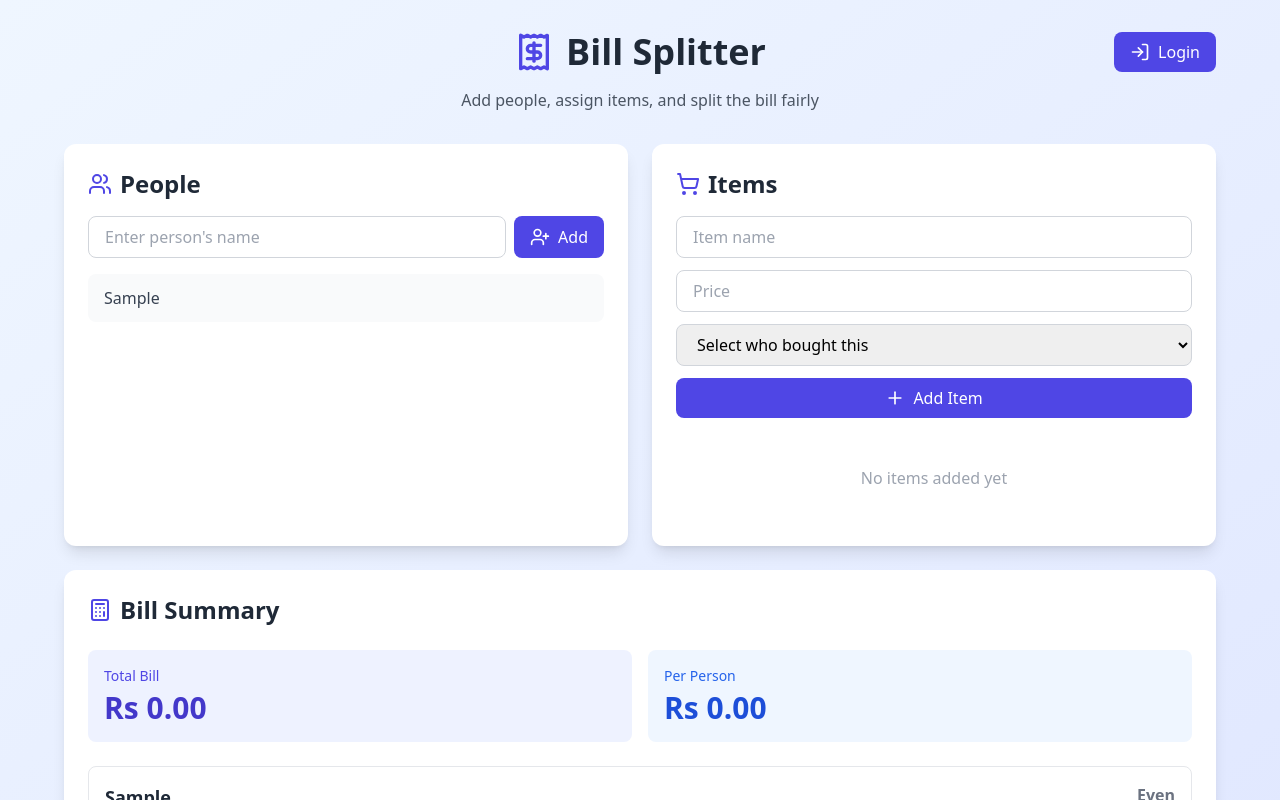
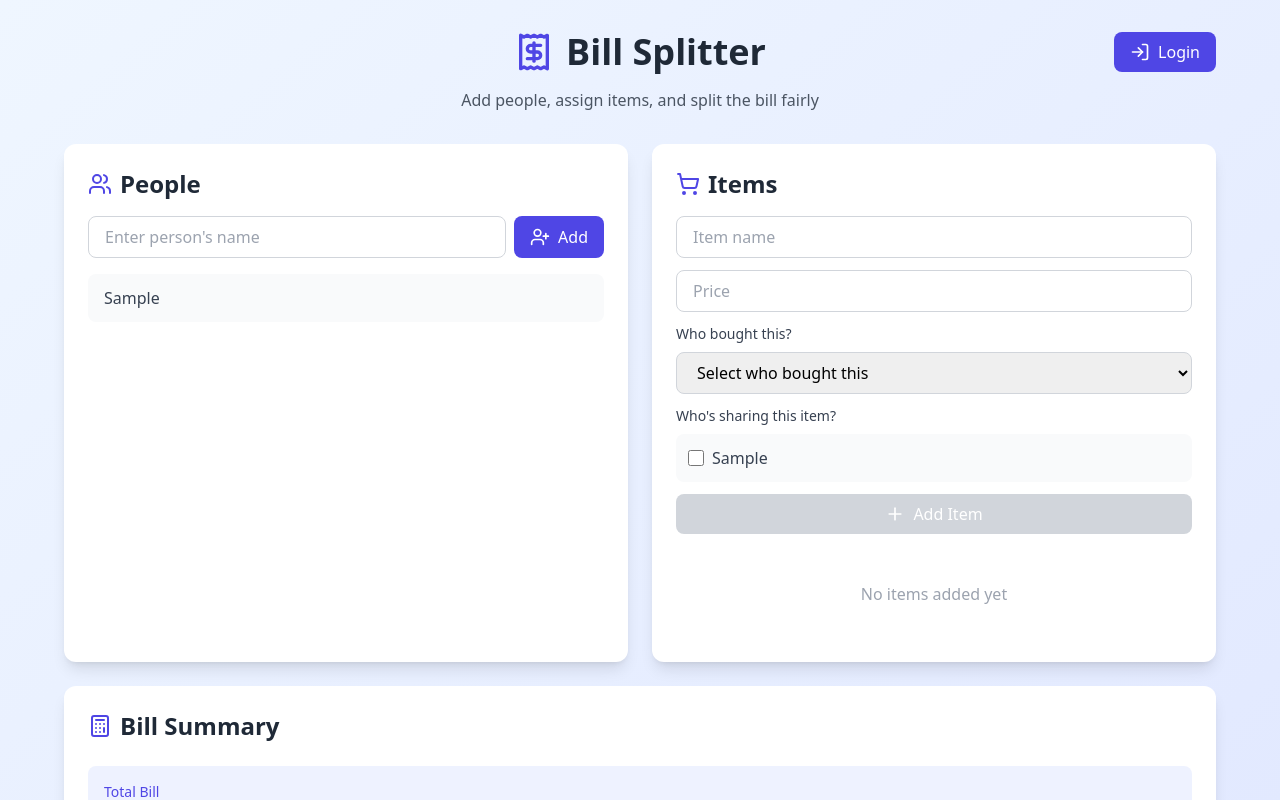
Before and after one commit to abdull435/SplitEasy, a React (Vite) app in the folder frontend/: page / in a window 1280 px wide. Both pictures are taken after typing "Sample" into the empty fields and a click on the button "Add". Shown: the top 800 px of the page. Built offline with nearby package versions, Linux system fonts and the light colour scheme.

Commit message:
Add selective item participation in bill splitting

```diff
--- a/frontend/src/App.jsx
+++ b/frontend/src/App.jsx
@@ -23,12 +23,13 @@ function App() {
     setItems((prev) => prev.filter((item) => item.personId !== id));
   };
 
-  const addItem = (name, price, personId) => {
+  const addItem = (name, price, personId, participants) => {
     const newItem = {
       id: Date.now().toString(),
       name,
       price,
       personId,
+      participants,
     };
     setItems((prev) => [...prev, newItem]);
   };
--- a/frontend/src/components/BillSummary.jsx
+++ b/frontend/src/components/BillSummary.jsx
@@ -9,17 +9,33 @@ export function BillSummary({ people, items }) {
 
   const summary = useMemo(() => {
     const total = items.reduce((sum, item) => sum + item.price, 0);
-    const perPersonShare = people.length > 0 ? total / people.length : 0;
 
+    // Calculate what each person should pay based on items they participate in
     const personSummary = people.map((person) => {
       const personItems = items.filter((item) => item.personId === person.id);
       const totalSpent = personItems.reduce((sum, item) => sum + item.price, 0);
-      const balance = totalSpent - perPersonShare;
+
+      // Calculate how much this person should pay
+      let totalOwes = 0;
+      items.forEach((item) => {
+        if (item.participants && item.participants.length > 0) {
+          // Item has specific participants
+          if (item.participants.includes(person.id)) {
+            totalOwes += item.price / item.participants.length;
+          }
+        } else {
+          // Fallback: if no participants specified, split equally among all people
+          totalOwes += item.price / people.length;
+        }
+      });
+
+      const balance = totalSpent - totalOwes;
 
       return {
         person,
         items: personItems,
         totalSpent,
+        totalOwes,
         balance,
       };
     });
@@ -52,7 +68,6 @@ export function BillSummary({ people, items }) {
 
     return {
       total,
-      perPersonShare,
       personSummary,
       transfers,
     };
@@ -118,28 +133,21 @@ export function BillSummary({ people, items }) {
       </div>
 
       <div ref={shareableRef} className="space-y-6">
-        <div className="grid md:grid-cols-2 gap-4">
-          <div className="bg-indigo-50 rounded-lg p-4">
-            <div className="text-sm text-indigo-600 mb-1">Total Bill</div>
-            <div className="text-3xl font-bold text-indigo-700">
-              Rs {summary.total.toFixed(2)}
-            </div>
-          </div>
-          <div className="bg-blue-50 rounded-lg p-4">
-            <div className="text-sm text-blue-600 mb-1">Per Person</div>
-            <div className="text-3xl font-bold text-blue-700">
-              Rs {summary.perPersonShare.toFixed(2)}
-            </div>
+        <div className="bg-indigo-50 rounded-lg p-4">
+          <div className="text-sm text-indigo-600 mb-1">Total Bill</div>
+          <div className="text-3xl font-bold text-indigo-700">
+            Rs {summary.total.toFixed(2)}
           </div>
         </div>
 
         <div className="space-y-4">
-          {summary.personSummary.map(({ person, items: personItems, totalSpent, balance }) => (
+          {summary.personSummary.map(({ person, items: personItems, totalSpent, totalOwes, balance }) => (
             <div key={person.id} className="border border-gray-200 rounded-lg p-4">
               <div className="flex items-start justify-between mb-3">
                 <div>
                   <h3 className="text-lg font-semibold text-gray-800">{person.name}</h3>
                   <div className="text-sm text-gray-500">Spent: Rs {totalSpent.toFixed(2)}</div>
+                  <div className="text-sm text-gray-500">Should pay: Rs {totalOwes.toFixed(2)}</div>
                 </div>
                 <div className="text-right">
                   {balance > 0.01 ? (
--- a/frontend/src/components/ItemManager.jsx
+++ b/frontend/src/components/ItemManager.jsx
@@ -5,14 +5,27 @@ export function ItemManager({ people, items, onAddItem, onRemoveItem }) {
   const [itemName, setItemName] = useState('');
   const [price, setPrice] = useState('');
   const [selectedPersonId, setSelectedPersonId] = useState('');
+  const [selectedParticipants, setSelectedParticipants] = useState(new Set());
 
   const handleSubmit = (e) => {
     e.preventDefault();
-    if (itemName.trim() && price && selectedPersonId) {
-      onAddItem(itemName.trim(), parseFloat(price), selectedPersonId);
+    if (itemName.trim() && price && selectedPersonId && selectedParticipants.size > 0) {
+      onAddItem(itemName.trim(), parseFloat(price), selectedPersonId, Array.from(selectedParticipants));
       setItemName('');
       setPrice('');
+      setSelectedPersonId('');
+      setSelectedParticipants(new Set());
     }
+  };
+
+  const toggleParticipant = (personId) => {
+    const newParticipants = new Set(selectedParticipants);
+    if (newParticipants.has(personId)) {
+      newParticipants.delete(personId);
+    } else {
+      newParticipants.add(personId);
+    }
+    setSelectedParticipants(newParticipants);
   };
 
   const getPersonName = (personId) => {
@@ -45,6 +58,8 @@ export function ItemManager({ people, items, onAddItem, onRemoveItem }) {
           className="w-full px-4 py-2 border border-gray-300 rounded-lg focus:outline-none focus:ring-2 focus:ring-indigo-500"
         />
 
+        <div>
+          <label className="block text-sm font-medium text-gray-700 mb-2">Who bought this?</label>
           <select
             value={selectedPersonId}
             onChange={(e) => setSelectedPersonId(e.target.value)}
@@ -58,10 +73,32 @@ export function ItemManager({ people, items, onAddItem, onRemoveItem }) {
               </option>
             ))}
           </select>
+        </div>
+
+        <div>
+          <label className="block text-sm font-medium text-gray-700 mb-2">Who's sharing this item?</label>
+          <div className="space-y-2 bg-gray-50 p-3 rounded-lg">
+            {people.length === 0 ? (
+              <p className="text-gray-500 text-sm">Add people first</p>
+            ) : (
+              people.map((person) => (
+                <label key={person.id} className="flex items-center gap-2 cursor-pointer">
+                  <input
+                    type="checkbox"
+                    checked={selectedParticipants.has(person.id)}
+                    onChange={() => toggleParticipant(person.id)}
+                    className="w-4 h-4 text-indigo-600 rounded focus:ring-2 focus:ring-indigo-500"
+                  />
+                  <span className="text-gray-700">{person.name}</span>
+                </label>
+              ))
+            )}
+          </div>
+        </div>
 
         <button
           type="submit"
-          disabled={people.length === 0}
+          disabled={people.length === 0 || !selectedPersonId || selectedParticipants.size === 0}
           className="w-full bg-indigo-600 hover:bg-indigo-700 text-white px-4 py-2 rounded-lg flex items-center justify-center gap-2 transition-colors disabled:bg-gray-300 disabled:cursor-not-allowed"
         >
           <Plus className="w-5 h-5" />
@@ -85,6 +122,11 @@ export function ItemManager({ people, items, onAddItem, onRemoveItem }) {
                 <div className="text-sm text-gray-500">
                   Bought by: {getPersonName(item.personId)}
                 </div>
+                {item.participants && item.participants.length > 0 && (
+                  <div className="text-xs text-gray-400 mt-1">
+                    Shared by: {item.participants.map(id => getPersonName(id)).join(', ')}
+                  </div>
+                )}
               </div>
               <div className="flex items-center gap-3">
                 <span className="text-indigo-600 font-semibold">
--- a/package.json
+++ /dev/null
@@ -1,5 +0,0 @@
-{
-  "dependencies": {
-    "html-to-image": "^1.11.13"
-  }
-}
```
Also changed, not shown: 1 other file (tests, documents, lock files or other folders). Lines whose indentation alone changed are shown as unchanged.
